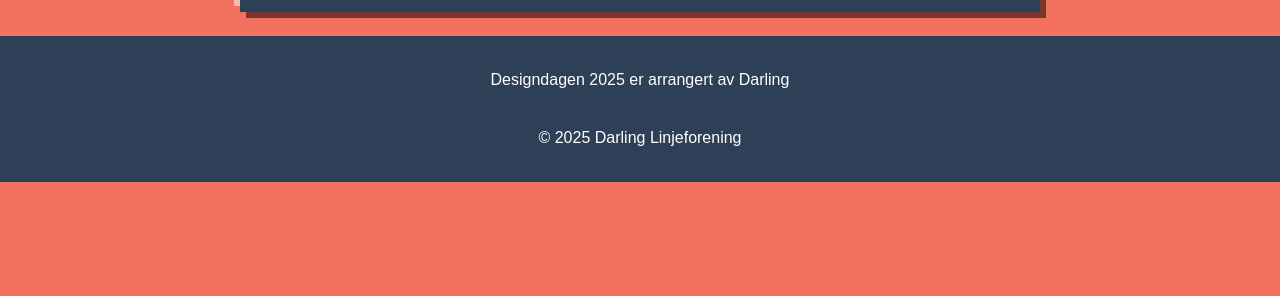
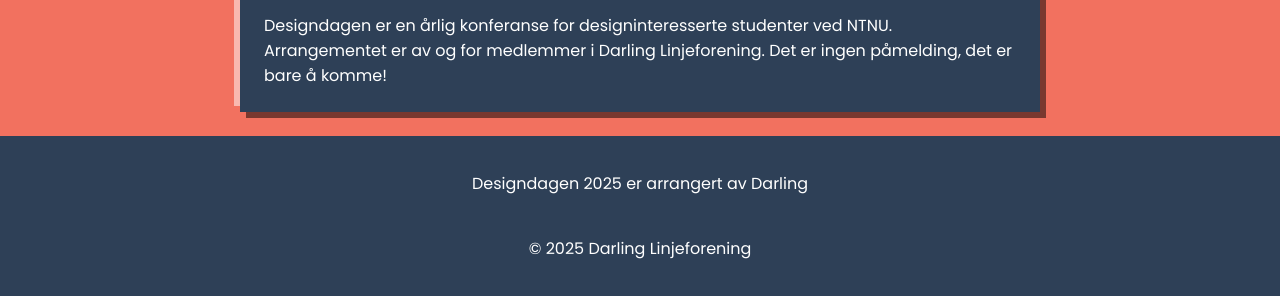
Before and after one commit to darling-linjeforening/Designdagen, a website: page index.html in a window 1280 px wide. Shown: the part 669-965 px from the top of the page. Before the commit the page ends 851 px from the top, so only its background shows below. Drawn offline with Linux system fonts and the light colour scheme.

Commit message:
Update styles.css

```diff
--- a/css/styles.css
+++ b/css/styles.css
@@ -2,7 +2,7 @@ body{
     margin: 0;
     padding: 0;
     background-color: #f2715f;
-    font-family: Poppis, Arial, Helvetica, sans-serif;
+    font-family: "Poppins", Arial, Helvetica, sans-serif;
     overflow-y: auto;
 }
 
```
